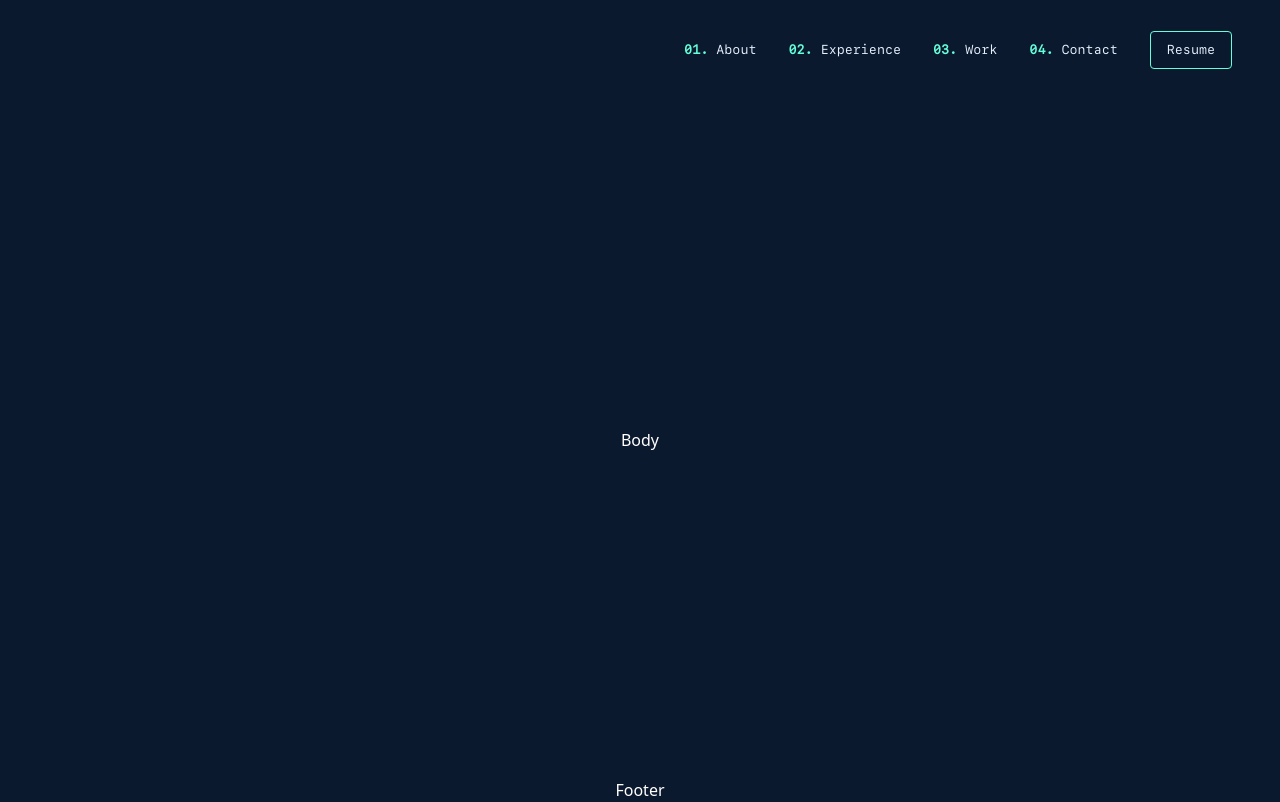
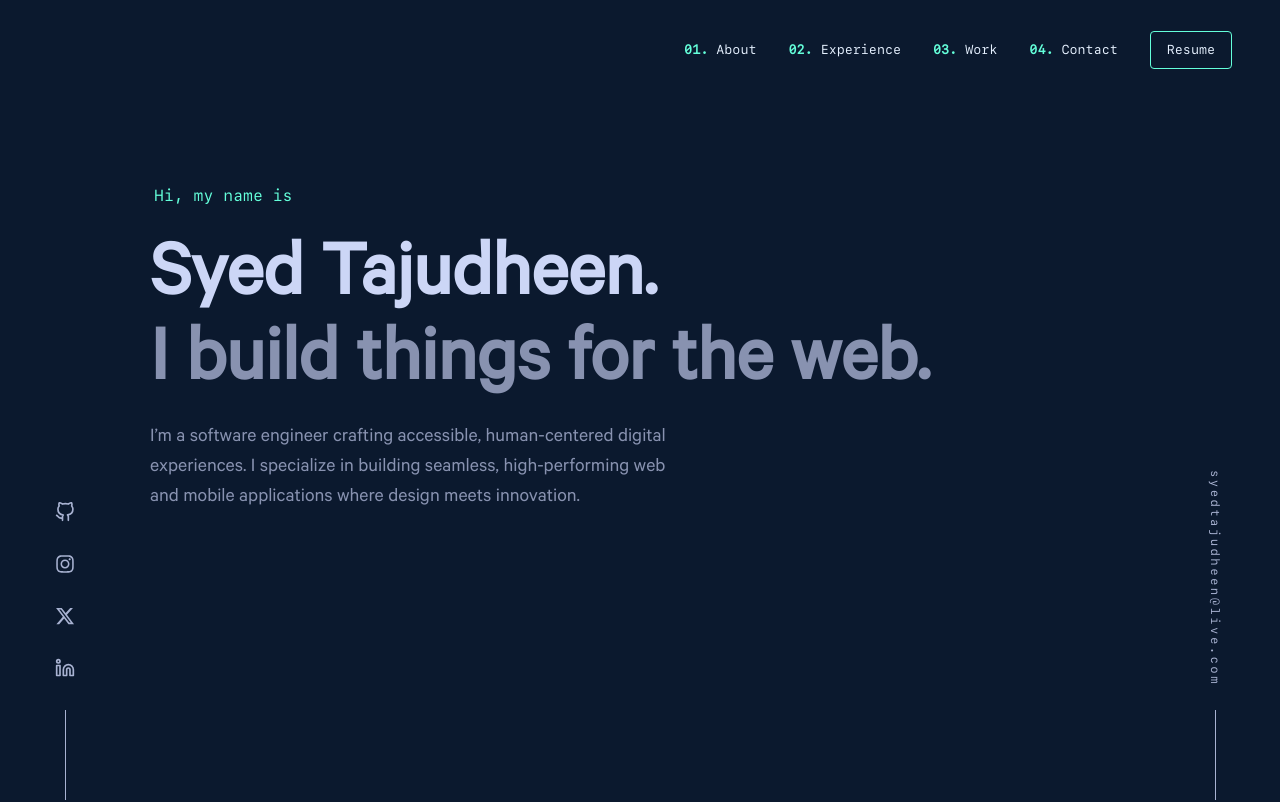
Before and after one commit to syedtajudheen/dev-portfolio, a Next.js app: page / in a window 1280 px wide. Built offline with nearby package versions, Linux system fonts and the light colour scheme.

Commit message:
feat: Implemented Hero and Side widget section

```diff
--- a/src/app/globals.css
+++ b/src/app/globals.css
@@ -8,6 +8,13 @@
   font-style: normal;
   font-weight: normal;
   src: local('SF Mono Regular'), url('/fonts/SFMonoRegular.woff') format('woff');
+}
+
+@font-face {
+  font-family: 'Calibre';
+  font-style: normal;
+  font-weight: normal;
+  src: local('Calibre Regular'), url('/fonts/CalibreRegular.woff2') format('woff2');
 }
 
 body {
--- a/src/app/page.tsx
+++ b/src/app/page.tsx
@@ -1,12 +1,27 @@
 "use client";
+// import { style } from "framer-motion/client";
 import { Header } from "../components/Header";
+import styled from "styled-components";
+import Hero from "@/components/Hero";
+import { SideWidget } from "@/components/SideElement";
 
 export default function Home() {
   return (
-    <div className="grid grid-rows-[100px_1fr_20px] items-center justify-items-center min-h-screen gap-16  ">
+    <div className="grid grid-rows-[100px_1fr_20px]  min-h-screen gap-16">
       <Header />
-      <div className="text-white">Body</div>
-      <div className="text-white">Footer</div>
+      <SideWidget orientation="left" />
+      <SideWidget orientation="right" />
+      <MainContainer>
+        <Hero />
+      </MainContainer>
+      {/* <div className="text-white">Footer</div> */}
     </div>
   );
 }
+
+const MainContainer = styled.main`
+  padding: 0px 150px;
+  @media (max-width: 1080px) {
+    padding: 0px 100px;
+  }
+`;
--- /dev/null
+++ b/src/components/Hero.tsx
@@ -0,0 +1,56 @@
+import styled from "styled-components";
+
+const Hero = () => {
+  return (
+    <HeroSection>
+      <h1>Hi, my name is</h1>
+      <h2>Syed Tajudheen.</h2>
+      <h3>I build things for the web.</h3>
+
+      <Description>
+        I’m a software engineer crafting accessible, human-centered digital experiences. I specialize in building seamless, high-performing web and mobile applications where design meets innovation.
+      </Description>
+    </HeroSection>
+  );
+}
+
+export default Hero;
+
+
+const Description = styled.p`
+  margin: 20px 0px 0px;
+  max-width: 540px;
+  font-family: var(--font-sans);
+  font-size: var(--fz-xl);
+  color: var(--slate);
+`;
+
+const HeroSection = styled.section`
+  display: flex;
+  flex-direction: column;
+
+   h1 {
+    margin: 20px 0px 30px 4px;
+    color: var(--green);
+    font-size: clamp(var(--fz-sm), 5vw, var(--fz-md));
+    font-family: var(--font-mono);
+  }
+
+  h2 {
+    margin: 0px;
+    font-size: clamp(40px, 8vw, 80px); // (min, preferred, max)
+    font-weight: 600;
+    font-family: var(--font-sans);
+    color: var(--lightest-slate);
+    line-height: 1.1;
+  }
+
+  h3 {
+    margin-top: 5px;
+    color: var(--slate);
+    font-size: clamp(40px, 8vw, 80px); // (min, preferred, max)
+    font-family: var(--font-sans);
+    font-weight: 600;
+    line-height: 0.9;
+  }
+`;
--- /dev/null
+++ b/src/components/SideElement.tsx
@@ -0,0 +1,87 @@
+import styled from "styled-components";
+import { FiGithub, FiLinkedin } from "react-icons/fi";
+import { FaInstagram } from "react-icons/fa";
+import { FaXTwitter } from "react-icons/fa6";
+
+type SideWidgetProps = {
+  orientation: "left" | "right";
+};
+
+export const SideWidget = ({ orientation }: SideWidgetProps) => {
+
+  if (orientation === "right") {
+    return (
+      <SideElement orientation="right">
+        <EmailLink as="a" href="mailto:syedtajudheen@live.com">syedtajudheen@live.com</EmailLink>
+      </SideElement>
+    )
+  }
+
+  return (
+    <SideElement orientation="left">
+      <ListWrapper as="ul">
+        <li><Link as="a"><FiGithub size={20} color="var(--light-slate)" /></Link></li>
+        <li><Link as="a"><FaInstagram size={20} color="var(--light-slate)" /></Link></li>
+        <li><Link as="a"><FaXTwitter size={20} color="var(--light-slate)" /></Link></li>
+        <li><Link as="a"><FiLinkedin size={20} color="var(--light-slate)" /></Link></li>
+      </ListWrapper>
+    </SideElement>
+  )
+}
+
+const SideElement = styled.div<SideWidgetProps>`
+  ${({ orientation }) => `
+    position: fixed;
+    ${orientation}: 0;
+    ${orientation}: 40px;
+    bottom: 0px;
+    width: 50px;
+    background-color: transparent;
+    text-align: center;
+
+  `}
+
+  &::after {
+    content: "";
+    display: block;
+    width: 1px;
+    height: 90px;
+    margin: 0px auto;
+    background-color: var(--light-slate);
+  }
+`;
+
+const ListWrapper = styled.ul`
+  display: flex;
+  flex-direction: column;
+  justify-content: center;
+  align-items: center;
+  gap: 32px;
+  height: 100%;
+  padding-bottom: 32px;
+`;
+
+const Link = styled.a`
+  color: var(--light-slate);
+  cursor: pointer;
+
+  & svg:hover {
+    color: var(--green) !important;
+  }
+`;
+
+const EmailLink = styled(Link)`
+  margin: 8px auto;
+  padding: 10px;
+  font-family: var(--font-mono);
+  font-size: var(--fz-xxs);
+  line-height: var(--fz-lg);
+  letter-spacing: 0.2em;
+  writing-mode: vertical-rl;
+  color: var(--light-slate);
+  cursor: pointer;
+
+  &:hover {
+    color: var(--green);
+  }
+`;
```
Also changed, not shown: public/fonts/CalibreRegular.woff2 (added).
